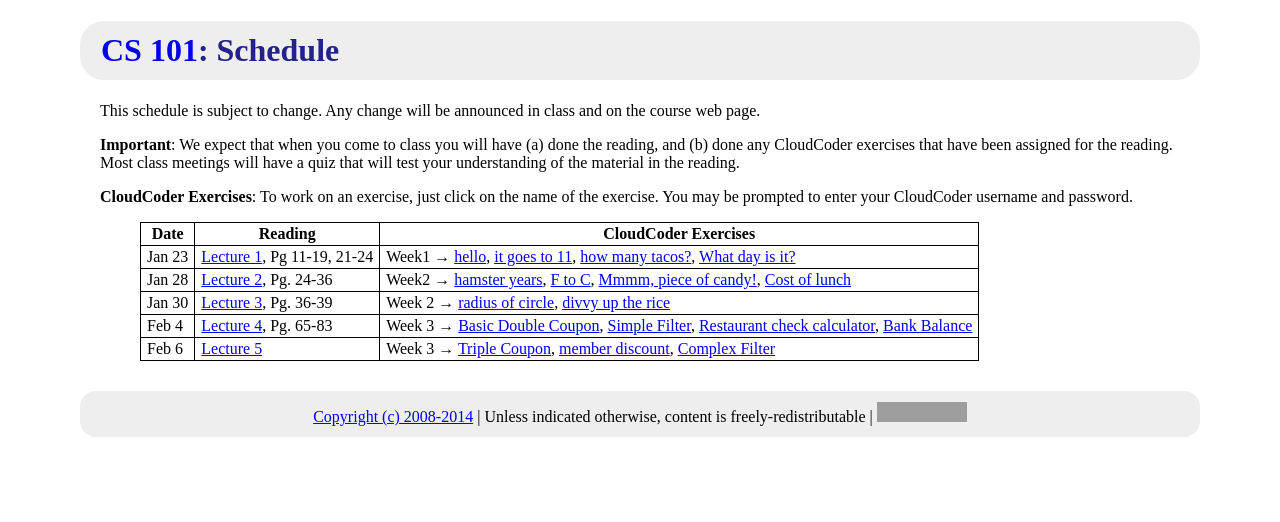
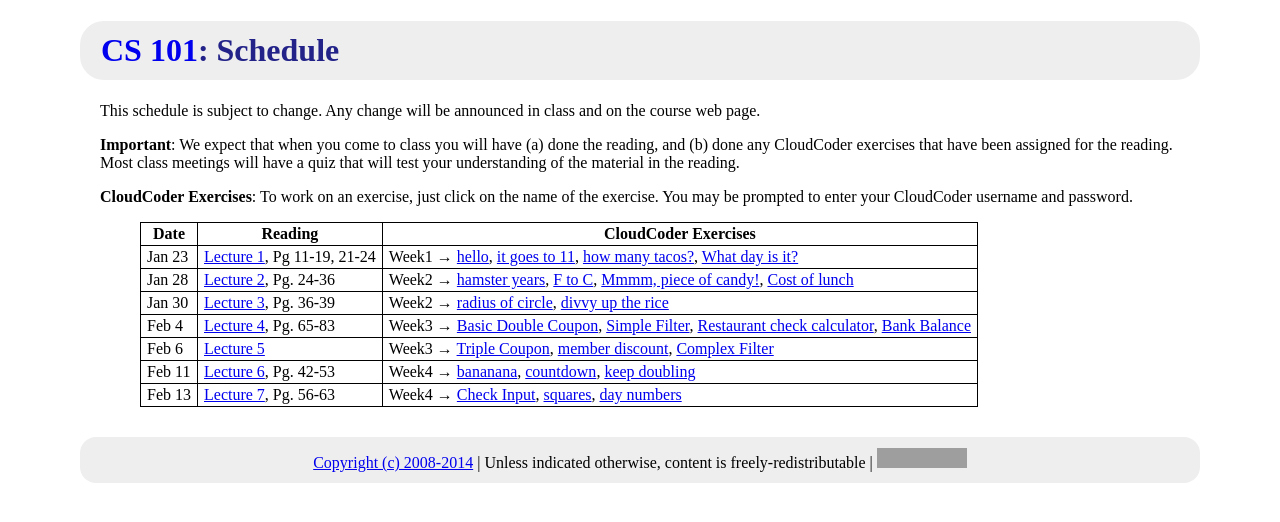
Before and after one commit to ycpcs/cs101-spring2014, a Jekyll site: the page built from schedule.md, in a window 1280 px wide. Shown: the top 522 px of the page. Built offline with Jekyll 4.4.1, drawn with Linux system fonts in a browser that asks for light colours; Markdown is read by kramdown in place of the engine named in the settings; grey boxes are pictures that could not be loaded.

Commit message:
add more CC exercises

```diff
--- a/schedule.md
+++ b/schedule.md
@@ -17,9 +17,11 @@ and password.
 > ---- | ------- | --------------------
 > Jan 23 | [Lecture 1](lectures/lecture01.html), Pg 11-19, 21-24 | Week1 &rarr; [hello](https://cs.ycp.edu/cloudcoder/#exercise?c=5,p=81), [it goes to 11](https://cs.ycp.edu/cloudcoder/#exercise?c=5,p=82), [how many tacos?](https://cs.ycp.edu/cloudcoder/#exercise?c=5,p=83), [What day is it?](https://cs.ycp.edu/cloudcoder/#exercise?c=5,p=84)
 > Jan 28 | [Lecture 2](lectures/lecture02.html), Pg. 24-36 | Week2 &rarr; [hamster years](https://cs.ycp.edu/cloudcoder/#exercise?c=5,p=85), [F to C](https://cs.ycp.edu/cloudcoder/#exercise?c=5,p=86), [Mmmm, piece of candy!](https://cs.ycp.edu/cloudcoder/#exercise?c=5,p=87), [Cost of lunch](https://cs.ycp.edu/cloudcoder/#exercise?c=5,p=88)
-> Jan 30 | [Lecture 3](lectures/lecture03.html), Pg. 36-39 | Week 2 &rarr; [radius of circle](https://cs.ycp.edu/cloudcoder/#exercise?c=5,p=89), [divvy up the rice](https://cs.ycp.edu/cloudcoder/#exercise?c=5,p=90)
-> Feb 4 | [Lecture 4](lectures/lecture04.html), Pg. 65-83 | Week 3 &rarr; [Basic Double Coupon](https://cs.ycp.edu/cloudcoder/#exercise?c=5,p=91), [Simple Filter](https://cs.ycp.edu/cloudcoder/#exercise?c=5,p=92), [Restaurant check calculator](https://cs.ycp.edu/cloudcoder/#exercise?c=5,p=94), [Bank Balance](https://cs.ycp.edu/cloudcoder/#exercise?c=5,p=93)
-> Feb 6 | [Lecture 5](lectures/lecture05.html) | Week 3 &rarr; [Triple Coupon](https://cs.ycp.edu/cloudcoder/#exercise?c=5,p=95), [member discount](https://cs.ycp.edu/cloudcoder/#exercise?c=5,p=96), [Complex Filter](https://cs.ycp.edu/cloudcoder/#exercise?c=5,p=97)
+> Jan 30 | [Lecture 3](lectures/lecture03.html), Pg. 36-39 | Week2 &rarr; [radius of circle](https://cs.ycp.edu/cloudcoder/#exercise?c=5,p=89), [divvy up the rice](https://cs.ycp.edu/cloudcoder/#exercise?c=5,p=90)
+> Feb 4 | [Lecture 4](lectures/lecture04.html), Pg. 65-83 | Week3 &rarr; [Basic Double Coupon](https://cs.ycp.edu/cloudcoder/#exercise?c=5,p=91), [Simple Filter](https://cs.ycp.edu/cloudcoder/#exercise?c=5,p=92), [Restaurant check calculator](https://cs.ycp.edu/cloudcoder/#exercise?c=5,p=94), [Bank Balance](https://cs.ycp.edu/cloudcoder/#exercise?c=5,p=93)
+> Feb 6 | [Lecture 5](lectures/lecture05.html) | Week3 &rarr; [Triple Coupon](https://cs.ycp.edu/cloudcoder/#exercise?c=5,p=95), [member discount](https://cs.ycp.edu/cloudcoder/#exercise?c=5,p=96), [Complex Filter](https://cs.ycp.edu/cloudcoder/#exercise?c=5,p=97)
+> Feb 11 | [Lecture 6](lectures/lecture06.html), Pg. 42-53 | Week4 &rarr; [bananana](https://cs.ycp.edu/cloudcoder/#exercise?c=5,p=98), [countdown](https://cs.ycp.edu/cloudcoder/#exercise?c=5,p=99), [keep doubling](https://cs.ycp.edu/cloudcoder/#exercise?c=5,p=100)
+> Feb 13 | [Lecture 7](lectures/lecture07.html), Pg. 56-63 | Week4 &rarr; [Check Input](https://cs.ycp.edu/cloudcoder/#exercise?c=5,p=101), [squares](https://cs.ycp.edu/cloudcoder/#exercise?c=5,p=102), [day numbers](https://cs.ycp.edu/cloudcoder/#exercise?c=5,p=103)
 
 <!-- vim:set wrap: ­-->
 <!-- vim:set linebreak: -->
```
